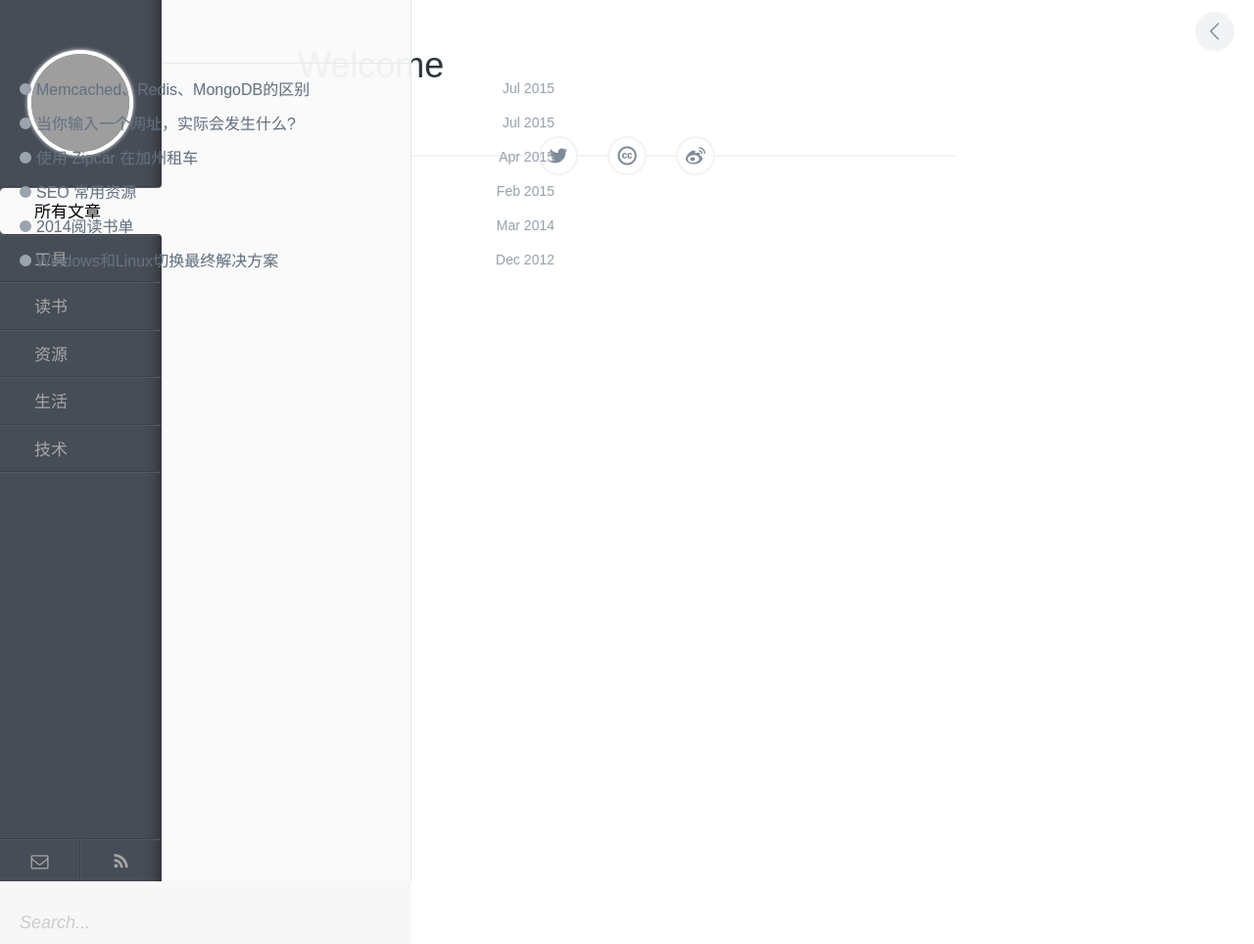
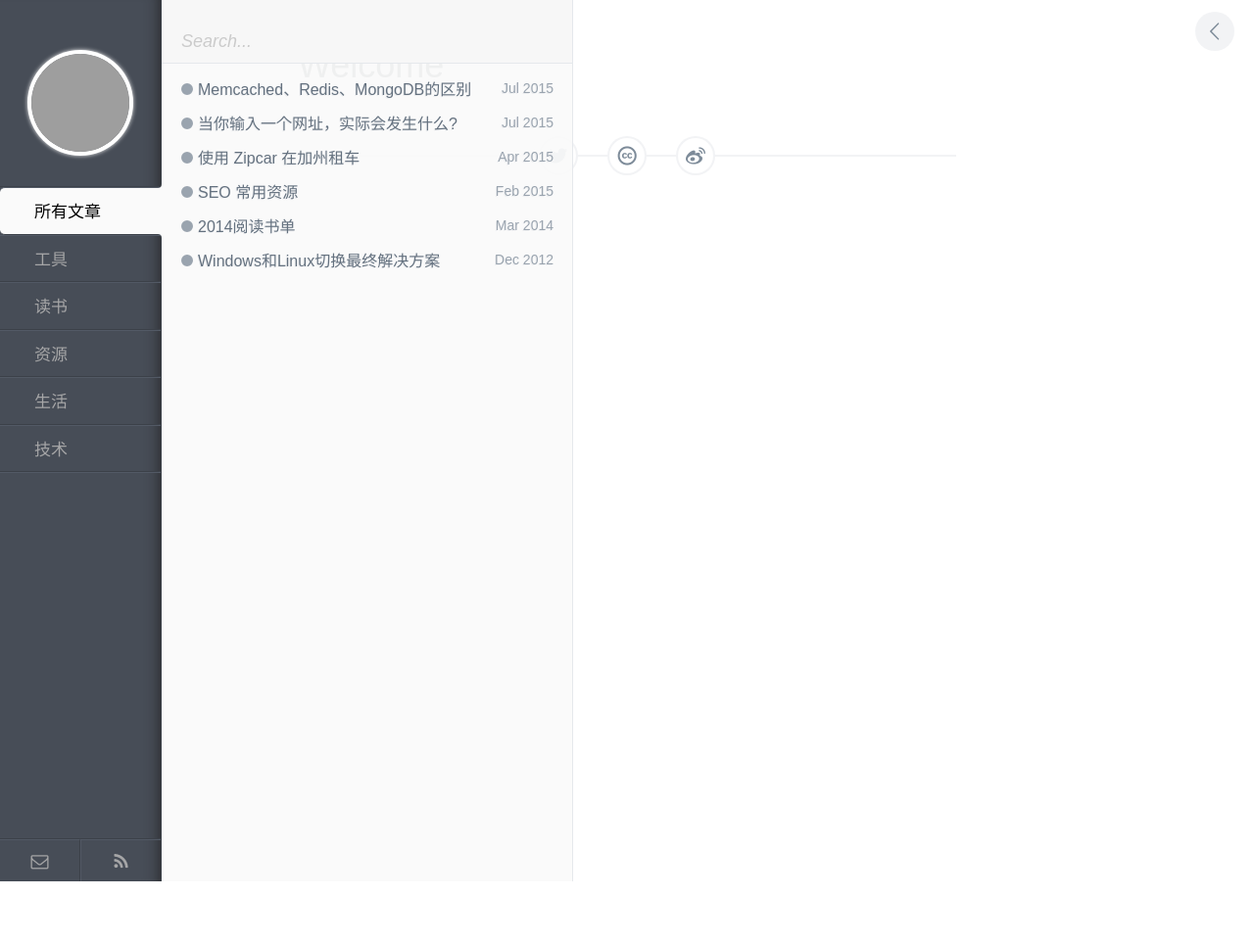
Before and after one commit to duduool/duduool.github.io, a Jekyll site: the page built from index.md, in a window 1280 px wide. Shown: the whole page at 98% size. Built offline with Jekyll 4.4.1, drawn with Linux system fonts in a browser that asks for light colours; after the commit the page ends 900 px from its top, so only the background shows below that; grey boxes are pictures that could not be loaded.

Commit message:
Signed-off-by: qiaox <qiaox@QIAOX-PC.500wan.com>

```diff
--- a/assets/css/style.css
+++ b/assets/css/style.css
@@ -214,7 +214,7 @@ a {
   height: 100%;
   background: rgba(250, 250, 250, 0.95);
   border-right: 1px solid #e5e8ec;
-  float: left
+  float: left;
   position: relative;
   -webkit-user-select: none;
   -moz-user-select: none;
@@ -263,7 +263,7 @@ a {
   -ms-appearance: none;
   -o-appearance: none;
   appearance: none;
-  cursor: auto; }
+  cursor: not-allowed; }
   #search-input::-webkit-input-placeholder {
     color: #cbcbcb;
     font-style: italic; }
```
